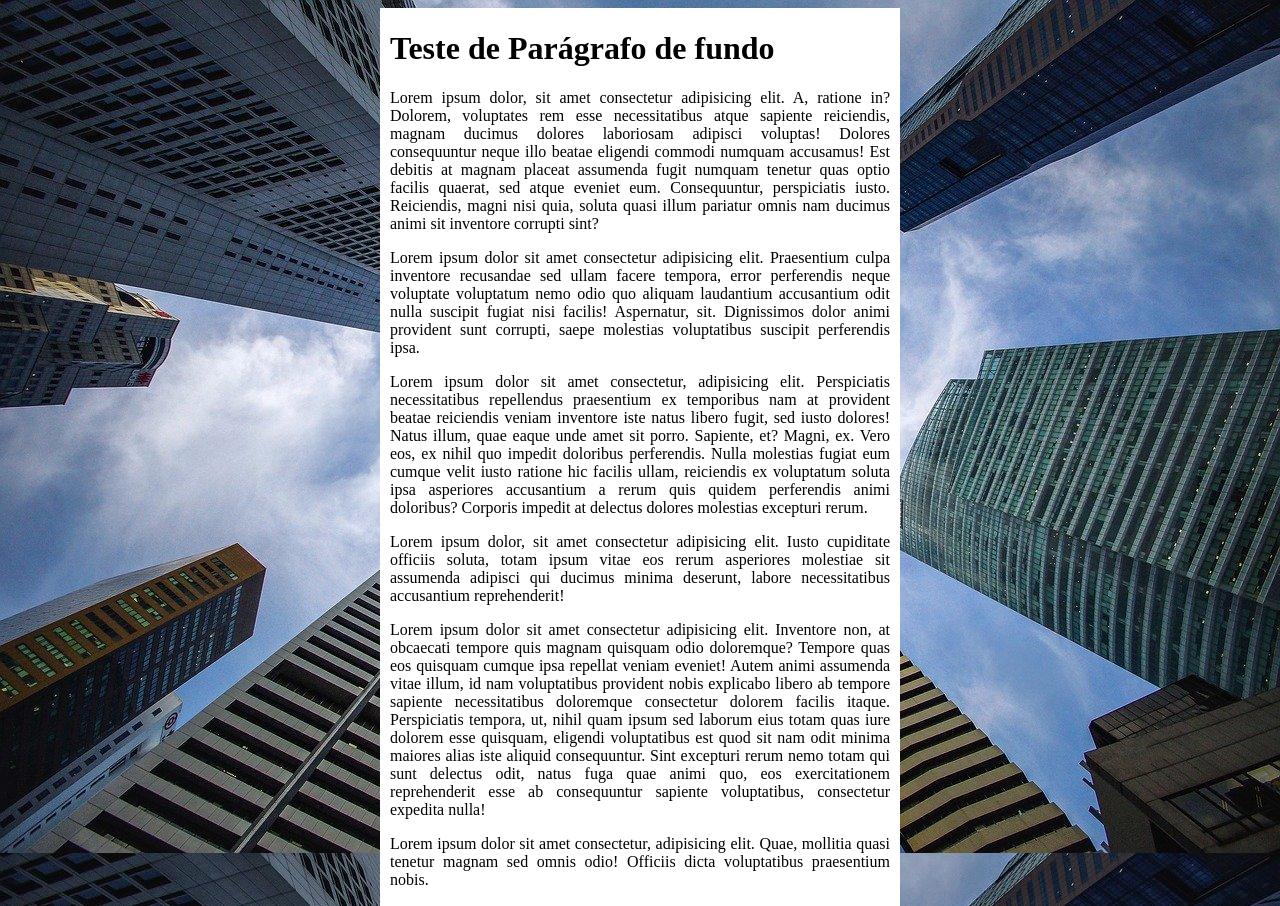
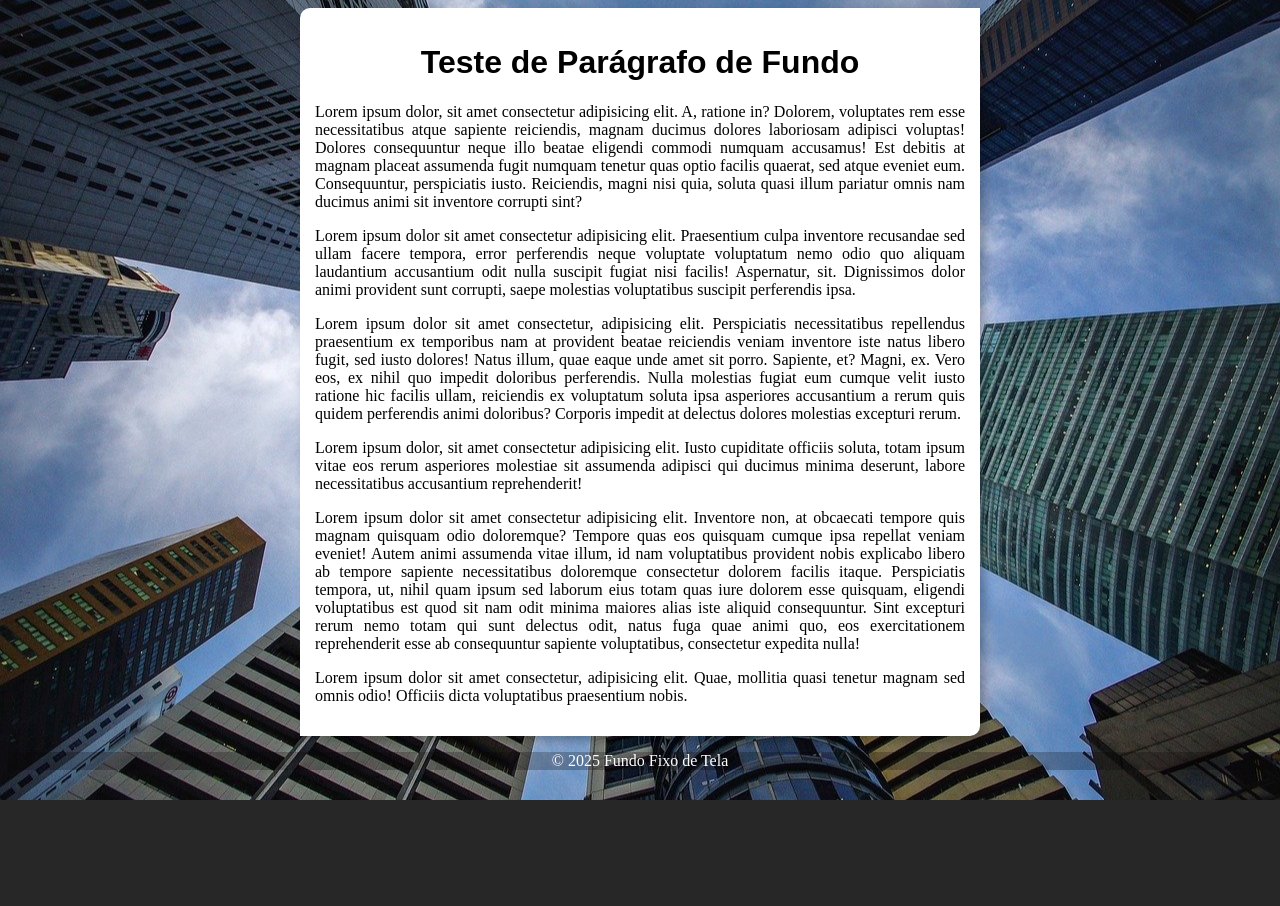
Before and after one commit to mathxcavalin/css-html, a plain HTML site: page exercícios/ex022/fundo005.html in a window 1280 px wide. After the commit the page ends 800 px from the top, so only its background shows below. Drawn offline with Linux system fonts and the light colour scheme.

Commit message:
add footer

```diff
--- a/exercícios/ex022/fundo005.html
+++ b/exercícios/ex022/fundo005.html
@@ -8,7 +8,7 @@
 </head>
 <body>
     <main>
-        <h1>Teste de Parágrafo de fundo</h1>
+        <h1>Teste de Parágrafo de Fundo</h1>
         <p>Lorem ipsum dolor, sit amet consectetur adipisicing elit. A, ratione in? Dolorem, voluptates rem esse necessitatibus atque sapiente reiciendis, magnam ducimus dolores laboriosam adipisci voluptas! Dolores consequuntur neque illo beatae eligendi commodi numquam accusamus! Est debitis at magnam placeat assumenda fugit numquam tenetur quas optio facilis quaerat, sed atque eveniet eum. Consequuntur, perspiciatis iusto. Reiciendis, magni nisi quia, soluta quasi illum pariatur omnis nam ducimus animi sit inventore corrupti sint?</p>
         <p>Lorem ipsum dolor sit amet consectetur adipisicing elit. Praesentium culpa inventore recusandae sed ullam facere tempora, error perferendis neque voluptate voluptatum nemo odio quo aliquam laudantium accusantium odit nulla suscipit fugiat nisi facilis! Aspernatur, sit. Dignissimos dolor animi provident sunt corrupti, saepe molestias voluptatibus suscipit perferendis ipsa.</p>
         <p>Lorem ipsum dolor sit amet consectetur, adipisicing elit. Perspiciatis necessitatibus repellendus praesentium ex temporibus nam at provident beatae reiciendis veniam inventore iste natus libero fugit, sed iusto dolores! Natus illum, quae eaque unde amet sit porro. Sapiente, et? Magni, ex. Vero eos, ex nihil quo impedit doloribus perferendis. Nulla molestias fugiat eum cumque velit iusto ratione hic facilis ullam, reiciendis ex voluptatum soluta ipsa asperiores accusantium a rerum quis quidem perferendis animi doloribus? Corporis impedit at delectus dolores molestias excepturi rerum.</p>
@@ -16,5 +16,6 @@
         <p>Lorem ipsum dolor sit amet consectetur adipisicing elit. Inventore non, at obcaecati tempore quis magnam quisquam odio doloremque? Tempore quas eos quisquam cumque ipsa repellat veniam eveniet! Autem animi assumenda vitae illum, id nam voluptatibus provident nobis explicabo libero ab tempore sapiente necessitatibus doloremque consectetur dolorem facilis itaque. Perspiciatis tempora, ut, nihil quam ipsum sed laborum eius totam quas iure dolorem esse quisquam, eligendi voluptatibus est quod sit nam odit minima maiores alias iste aliquid consequuntur. Sint excepturi rerum nemo totam qui sunt delectus odit, natus fuga quae animi quo, eos exercitationem reprehenderit esse ab consequuntur sapiente voluptatibus, consectetur expedita nulla!</p>
         <p>Lorem ipsum dolor sit amet consectetur, adipisicing elit. Quae, mollitia quasi tenetur magnam sed omnis odio! Officiis dicta voluptatibus praesentium nobis.</p>
     </main>
+    <footer><p>© 2025 Fundo Fixo de Tela</p></footer>
 </body>
 </html>
--- a/exercícios/ex022/style1.css
+++ b/exercícios/ex022/style1.css
@@ -9,8 +9,21 @@ body{
 }
 main{
     background-color: white;
-    max-width: 500px;
-    padding: 1px 10px;
+    max-width: 650px;
+    padding: 15px;
     margin: auto;
     text-align: justify;
+    border-radius: 10px 0px;
+    margin-bottom: 15px;
+    box-shadow: 5px 5px 10px rgba(0, 0, 0, 0.26);
 }
+footer{
+    text-align: center;
+    color: white;
+    margin-bottom: none;
+    background-color: rgba(10, 6, 6, 0.238);
+}
+main h1{
+    text-align: center;
+    font-family: Arial, Helvetica, sans-serif;
+}
```
